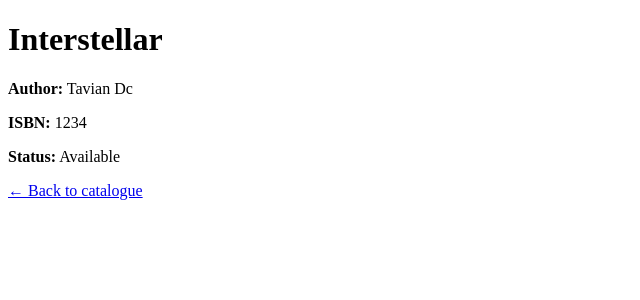
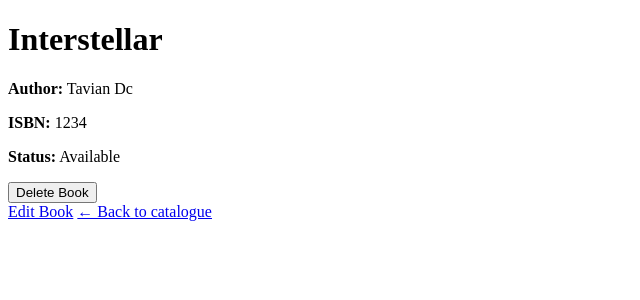
Before and after one commit to Bavianx/Django_Projects, a Django app: page /books/3/ in a window 1280 px wide. Shown: the top 300 px of the page, without its empty margins (0-640 px from the left). Run offline with Django 5.2, Linux system fonts and the light colour scheme; data comes from the database, SQL or seed files in the repository; both versions use the stored data as it was after the commit.

Commit message:
added edit and delete book features

```diff
--- a/Book_Catalogue/books/templates/books/book_detail.html
+++ b/Book_Catalogue/books/templates/books/book_detail.html
@@ -12,6 +12,14 @@
             Checked Out
         {% endif %}
     </p>
+    <!-- Delete form -->
+    <form method="post" action="/books/delete/{{ book.pk }}/">
+        {% csrf_token %}
+        <button type="submit">Delete Book</button>
+    </form>
+    <!-- Edit button — links to edit page -->
+    <a href="/books/edit/{{ book.pk }}/">Edit Book</a>
+
     <a href="/books/">← Back to catalogue</a>
 </body>
 </html>
--- a/Book_Catalogue/books/urls.py
+++ b/Book_Catalogue/books/urls.py
@@ -5,4 +5,6 @@ urlpatterns = [
     path('', views.book_list, name='book_list'),
     path('<int:pk>/', views.book_detail, name='book_detail'), #Captures whatever integer is in the URL and passes it into the view as pk (books/1/ , book/2/, book/3/  etc) achieved through leveraging the primary key (PK)
     path('add/', views.add_book, name='add_book'),
+    path('delete/<int:pk>/', views.delete_book, name='delete_book'),
+    path('edit/<int:pk>/', views.edit_book, name='edit_book'),
 ]
--- a/Book_Catalogue/books/views.py
+++ b/Book_Catalogue/books/views.py
@@ -20,3 +20,19 @@ def add_book(request):
         form = BookForm()               # empty form for GET request
 
     return render(request, 'books/add_book.html', {'form': form})
+
+def delete_book(request, pk):
+    book = Book.objects.get(pk=pk)
+    book.delete()
+    return redirect('/books/')
+
+def edit_book(request, pk):
+    book = Book.objects.get(pk=pk)  # get existing book
+    if request.method == 'POST':
+        form = BookForm(request.POST, instance=book)  # update existing
+        if form.is_valid():
+            form.save()
+            return redirect('/books/')
+    else:
+        form = BookForm(instance=book)  # pre-fill with existing data
+    return render(request, 'books/edit_book.html', {'form': form})
```
Also changed, not shown: Book_Catalogue/books/templates/books/edit_book.html (added, +13 -0 lines), Book_Catalogue/db.sqlite3.
